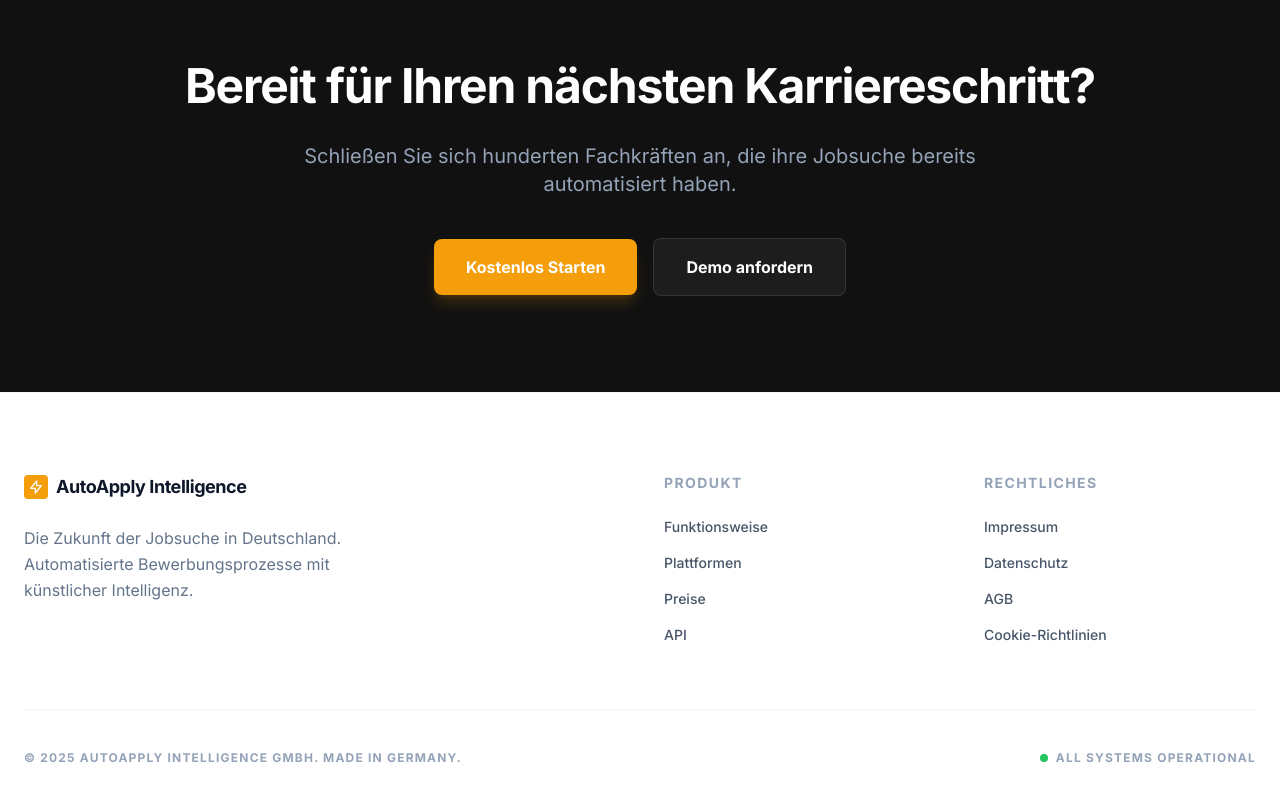
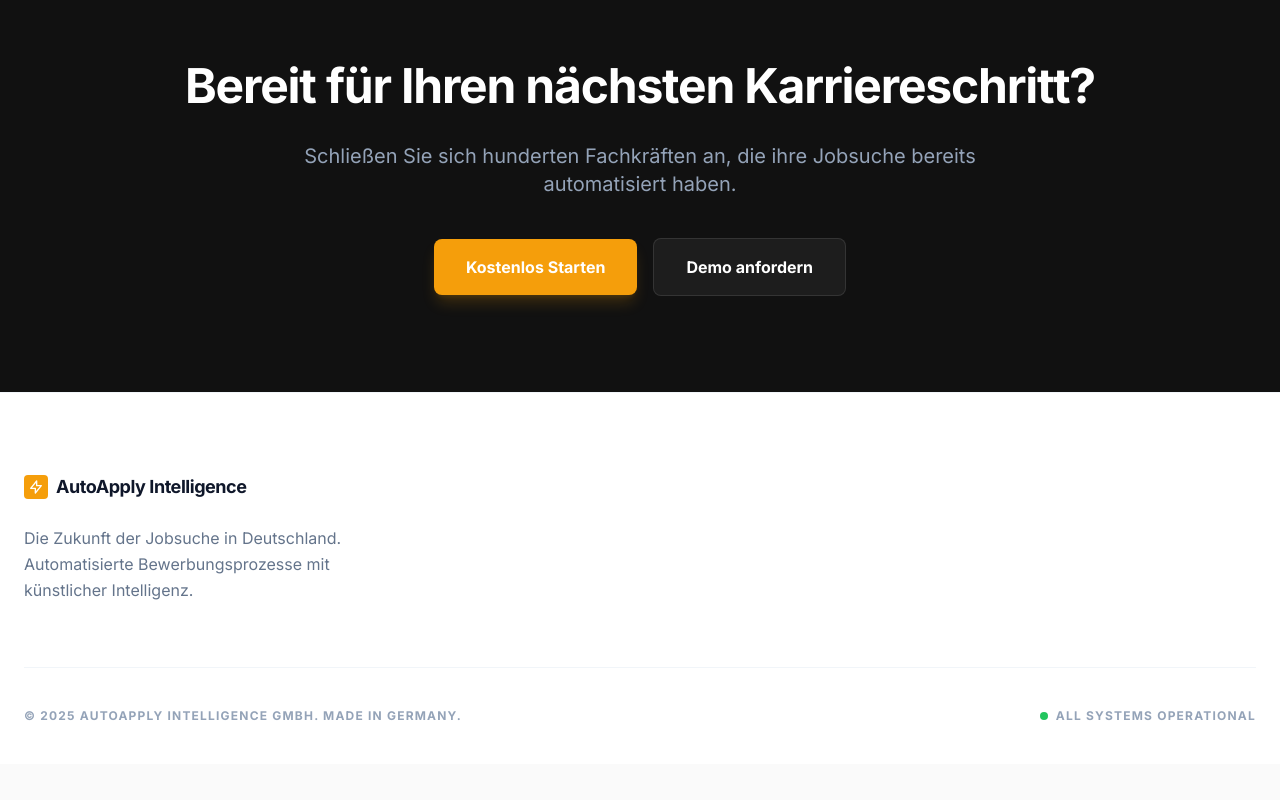
Before and after one commit to universalwavefnction-cpu/Auto-apply-website, a React (Vite) app: page / in a window 1280 px wide. Shown: the part 5881-6681 px from the top of the page. After the commit the page ends 6645 px from the top, so only its background shows below. Built offline with nearby package versions, Linux system fonts and the light colour scheme.

Commit message:
Remove Product and Legal sections from footer

```diff
--- a/components/Footer.tsx
+++ b/components/Footer.tsx
@@ -41,8 +41,8 @@
   return (
     <footer className="bg-white pt-20 pb-10 border-t border-slate-100">
       <div className="max-w-7xl mx-auto px-6">
-        <div className="grid md:grid-cols-4 gap-12 mb-16">
-          <div className="col-span-2 space-y-6">
+        <div className="grid md:grid-cols-1 gap-12 mb-16">
+          <div className="space-y-6">
             <div className="flex items-center gap-2">
               <div className="w-6 h-6 bg-amber-500 rounded flex items-center justify-center">
                 <svg className="w-4 h-4 text-white" fill="none" viewBox="0 0 24 24" stroke="currentColor">
@@ -54,24 +54,6 @@
             <p className="text-slate-500 max-w-sm leading-relaxed">
               {t.desc}
             </p>
-          </div>
-          <div>
-            <h4 className="font-bold mb-6 text-sm uppercase tracking-widest text-slate-400">{t.product}</h4>
-            <ul className="space-y-4 text-sm font-medium text-slate-600">
-              <li><a href="#" className="hover:text-amber-600 transition-colors">{t.how}</a></li>
-              <li><a href="#" className="hover:text-amber-600 transition-colors">{t.plat}</a></li>
-              <li><a href="#" className="hover:text-amber-600 transition-colors">{t.price}</a></li>
-              <li><a href="#" className="hover:text-amber-600 transition-colors">{t.api}</a></li>
-            </ul>
-          </div>
-          <div>
-            <h4 className="font-bold mb-6 text-sm uppercase tracking-widest text-slate-400">{t.legal}</h4>
-            <ul className="space-y-4 text-sm font-medium text-slate-600">
-              <li><a href="#" className="hover:text-amber-600 transition-colors">{t.imp}</a></li>
-              <li><a href="#" className="hover:text-amber-600 transition-colors">{t.privacy}</a></li>
-              <li><a href="#" className="hover:text-amber-600 transition-colors">{t.tos}</a></li>
-              <li><a href="#" className="hover:text-amber-600 transition-colors">{t.cookies}</a></li>
-            </ul>
           </div>
         </div>
         <div className="pt-10 border-t border-slate-100 flex flex-col md:flex-row justify-between items-center gap-6 text-xs font-bold text-slate-400 uppercase tracking-widest">
```
